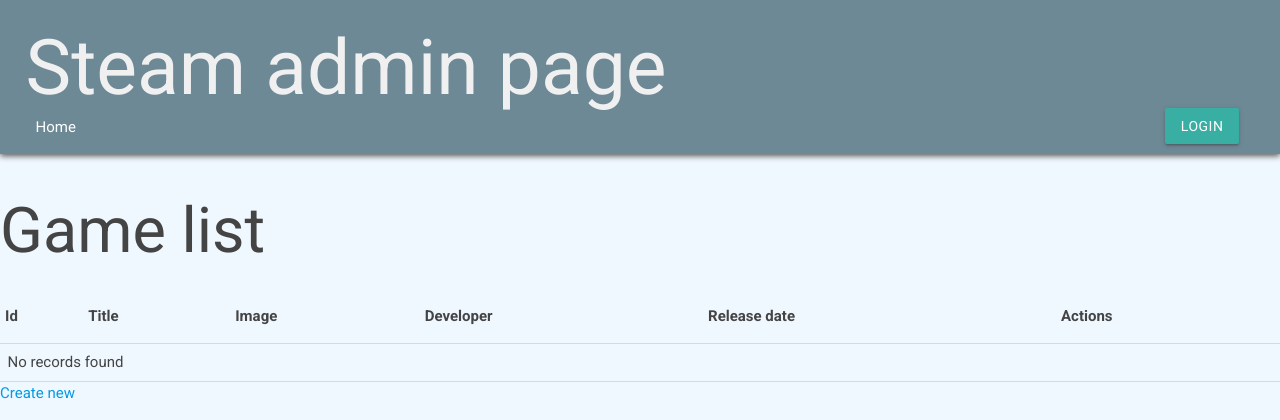
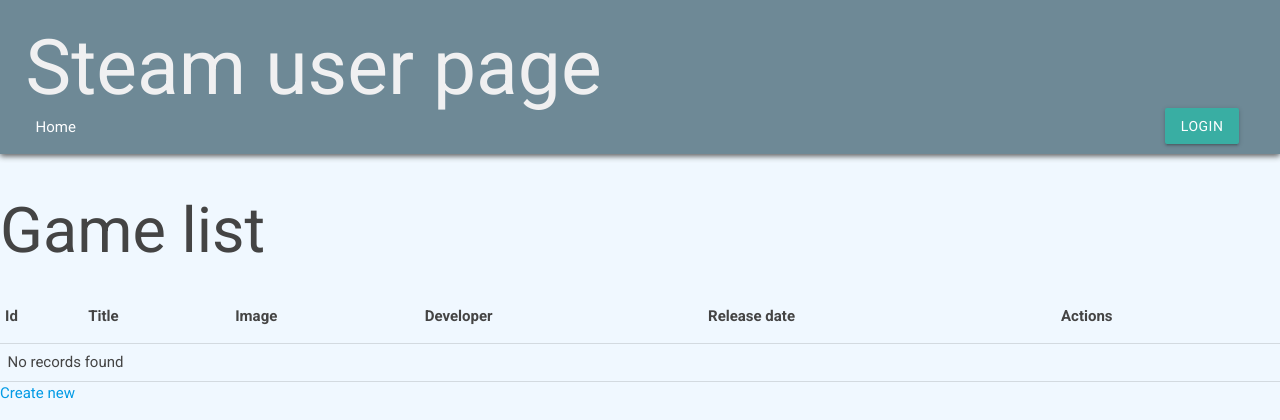
Before and after one commit to Gaara25/projet_web_steam, a Symfony app: template templates/game/index.html.twig in a window 1280 px wide. Shown: the top 420 px of the page. Run offline with Twig, Linux system fonts and the light colour scheme; the template is opened without the code that fills it, so the values that code supplies are empty; some libraries are stand-ins or nearby versions.

Commit message:
ajout de condition base:twig et de traduction

```diff
--- a/templates/base.html.twig
+++ b/templates/base.html.twig
@@ -17,7 +17,11 @@
 </head>
 <body>
 <header>
+    {% if app.user and 'ROLE_ADMIN' in app.user.roles %}
     <h1>{{ 'steam_admin_page'|trans }}</h1>
+    {% else %}
+    <h1>{{ 'steam_user_page'|trans }}</h1>
+    {% endif %}
     <nav>
         <ul>
             <li><a href="{{ path('app_default') }}" class="tooltipped" data-tooltip="{{ 'back_home_tooltip'|trans }}">{{ 'home'|trans }}</a></li>
--- a/templates/game/index.html.twig
+++ b/templates/game/index.html.twig
@@ -21,7 +21,9 @@
             <tr>
                 <td>{{ game.id }}</td>
                 <td>{{ game.title }}</td>
-                <td>{{ game.image }}</td>
+                <td>
+                     <img src="{{ asset('uploads/gameImage/' ~ game.image) }}" alt="{{ game.title }}" style="max-width: 50px; max-height: 50px;">
+                </td>
                 <td>{{ game.developer }}</td>
                 <td>{{ game.releaseDate ? game.releaseDate|format_date('full') : '' }}</td>
                 <td>
--- a/translations/messages.de.yaml
+++ b/translations/messages.de.yaml
@@ -49,6 +49,7 @@
 show: "Anzeigen"
 sign_in: "Anmelden"
 steam_admin_page: "Steam-Admin-Seite"
+steam_user_page: "Steam-Benutzerseite"
 title: "Titel"
 university_year: "Universitätsjahr 2024 | 2025 - L2"
 update: "Aktualisieren"
--- a/translations/messages.en.yaml
+++ b/translations/messages.en.yaml
@@ -49,6 +49,7 @@
 show: "Show"
 sign_in: "Sign in"
 steam_admin_page: "Steam admin page"
+steam_user_page: "Steam user page"
 title: "Title"
 university_year: "University Year 2024 | 2025 - L2"
 update: "Update"
--- a/translations/messages.es.yaml
+++ b/translations/messages.es.yaml
@@ -49,6 +49,7 @@
 show: "Ver"
 sign_in: "Iniciar sesión"
 steam_admin_page: "Página de administración de Steam"
+steam_user_page: "Página de usuario de Steam"
 title: "Título"
 university_year: "Año Universitario 2024 | 2025 - L2"
 update: "Actualizar"
--- a/translations/messages.fr.yaml
+++ b/translations/messages.fr.yaml
@@ -49,6 +49,7 @@
 show: "Voir"
 sign_in: "Se connecter"
 steam_admin_page: "Page d'administration Steam"
+steam_user_page: "Page utilisateur Steam"
 title: "Titre"
 university_year: "Année Universitaire 2024 | 2025 - L2"
 update: "Mettre à jour"
--- a/translations/messages.it.yaml
+++ b/translations/messages.it.yaml
@@ -49,6 +49,7 @@
 show: "Mostra"
 sign_in: "Accedi"
 steam_admin_page: "Pagina di amministrazione Steam"
+steam_user_page: "Pagina utente Steam"
 title: "Titolo"
 university_year: "Anno Universitario 2024 | 2025 - L2"
 update: "Aggiorna"
```
Also changed, not shown: README.md, public/uploads/gameImage/Counter-Strike2.png (added).
